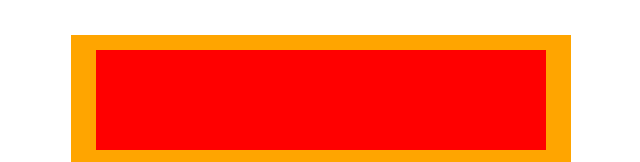
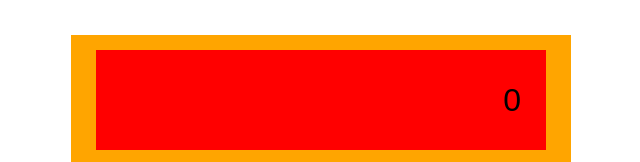
Before and after one commit to GodOfProDev/odin-calculator, a plain HTML site: page index.html in a window 1280 px wide. Shown: the top 162 px of the page, 319-959 px from the left. Drawn offline with Linux system fonts and the light colour scheme.

Commit message:
Change the display

```diff
--- a/index.html
+++ b/index.html
@@ -10,7 +10,9 @@
 <body>
     <main class="flex-row-center">
         <section class="calculator">
-            <div class="display"></div>
+            <div class="display flex-row-end">
+                <p class="display-text">0<p>
+            </div>
             <div class="flex-row-end">
                 <div class="main-container padding-right-25">
                     <div class="util-pad flex-row">
--- a/styles.css
+++ b/styles.css
@@ -7,7 +7,7 @@
     padding: 0;
 }
 
-body button {
+body button, body p {
     font-family: Arial, sans-serif;
     font-size: 2rem;
 }
@@ -53,6 +53,13 @@ body button {
     height: 100px;
 
     margin: 15px 25px;
+
+    overflow: hidden;
+}
+
+.display-text {
+    margin: 0 25px;
+    overflow: hidden;
 }
 
 .operations {
```
